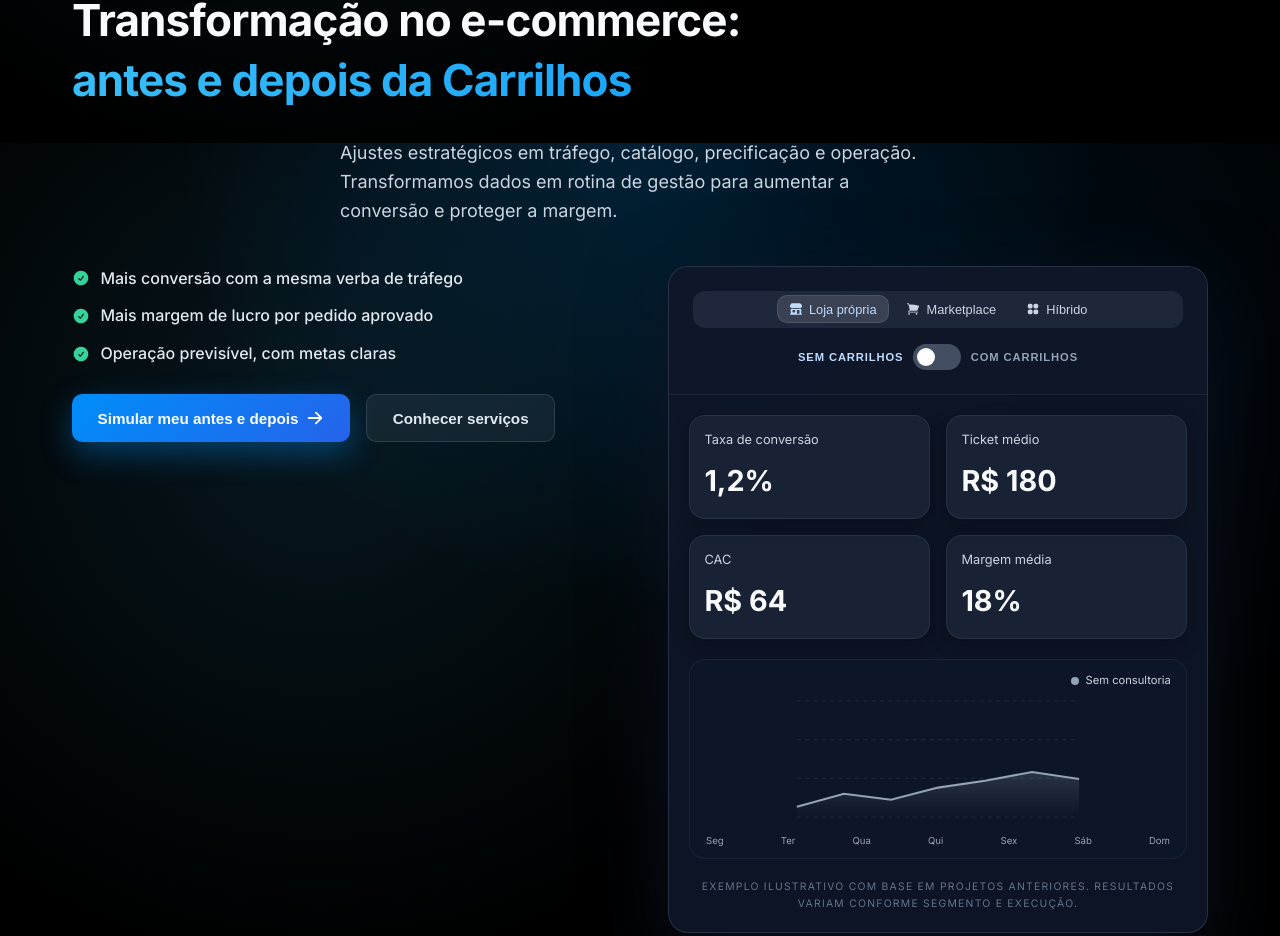
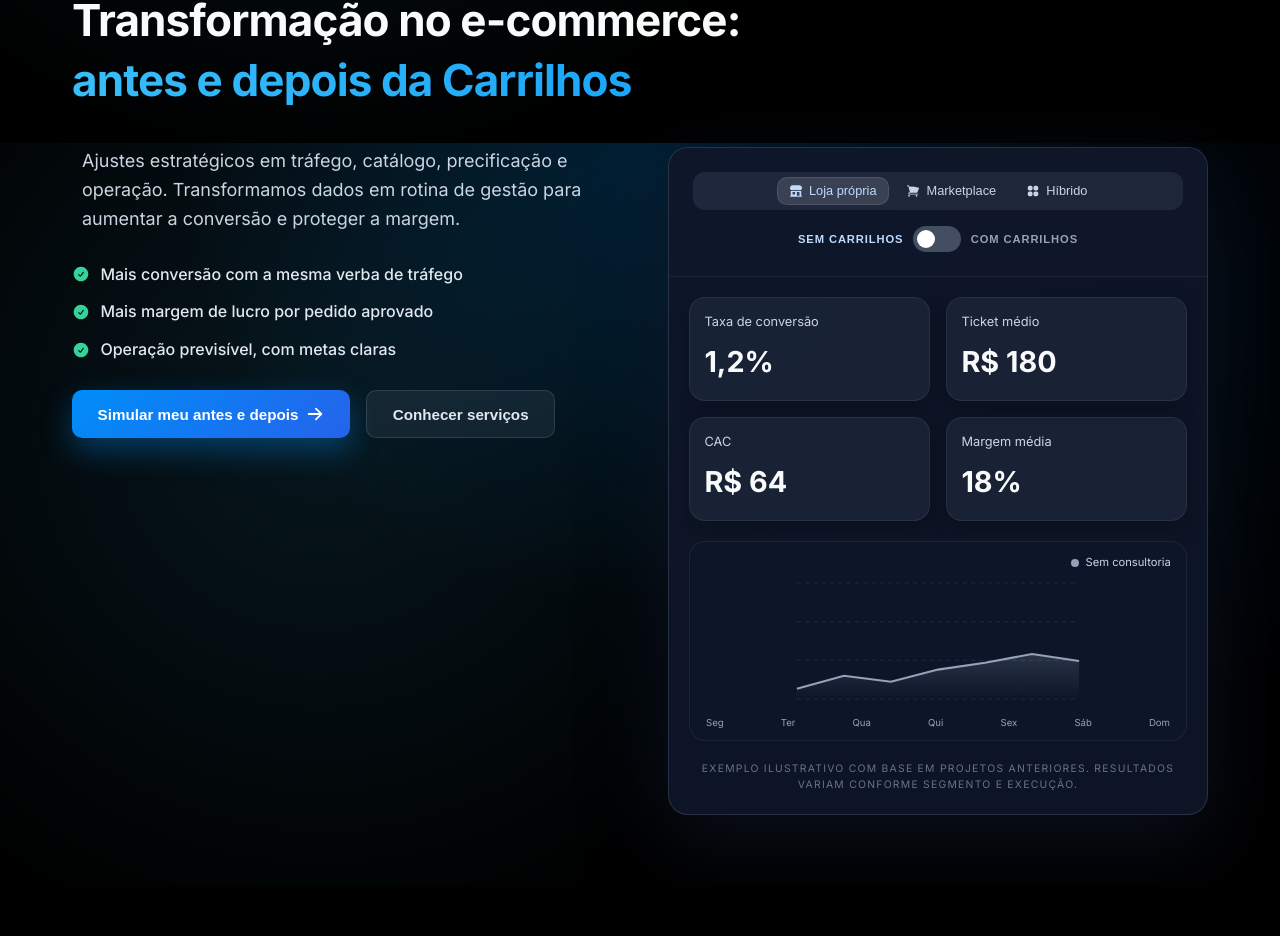
Before and after one commit to gjthec/carrilhos, a React (Create React App) app: page / in a window 1280 px wide. Shown: the part 3057-3993 px from the top of the page. Built offline with nearby package versions, Linux system fonts and the light colour scheme.

Commit message:
Refine comparison section layout alignment

```diff
--- a/src/components/ComparisonSection.css
+++ b/src/components/ComparisonSection.css
@@ -448,3 +448,6 @@
     text-align: left;
   }
 }
+.comparison-description {
+  max-width: 520px;
+}
--- a/src/components/ComparisonSection.js
+++ b/src/components/ComparisonSection.js
@@ -69,14 +69,14 @@
             Transformação no e-commerce:
             <span className="comparison-title-highlight"> antes e depois da Carrilhos</span>
           </h2>
-          <p className="section-description">
-            Ajustes estratégicos em tráfego, catálogo, precificação e operação. Transformamos dados em
-            rotina de gestão para aumentar a conversão e proteger a margem.
-          </p>
         </div>
 
         <div className="comparison-grid">
           <div className="comparison-content">
+            <p className="section-description comparison-description">
+              Ajustes estratégicos em tráfego, catálogo, precificação e operação. Transformamos dados em
+              rotina de gestão para aumentar a conversão e proteger a margem.
+            </p>
 
             <ul className="comparison-list">
               {[
```
